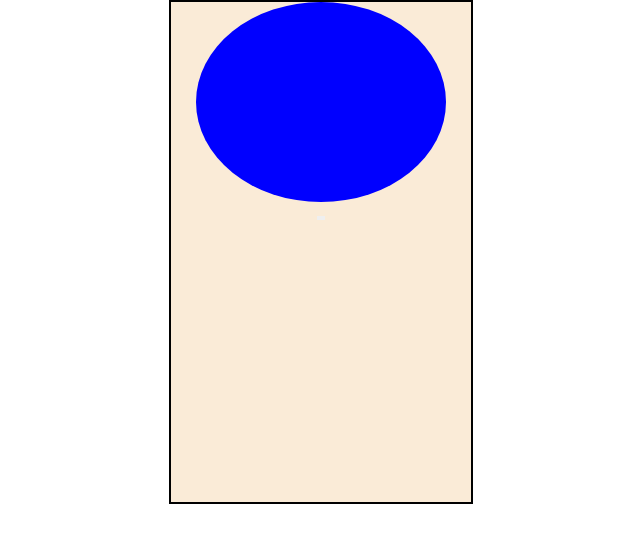
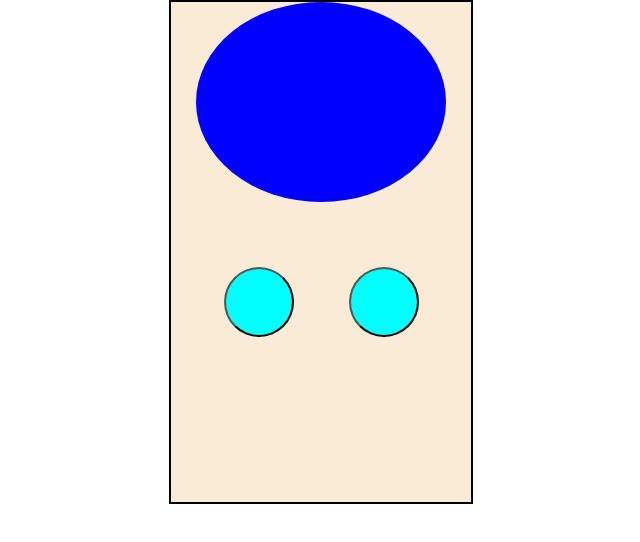
Before and after one commit to mbagher26/temperature, a React (Create React App) app: page / in a window 1280 px wide. Shown: the top 542 px of the page, without its empty margins (319-959 px from the left). Built offline with nearby package versions, Linux system fonts and the light colour scheme.

Commit message:
add two className named .button-container and button

```diff
--- a/src/App.css
+++ b/src/App.css
@@ -28,3 +28,20 @@
 .hot{
   background-color: red;
 }
+
+.button-container{
+  width: 250px;
+  height: 200px;
+  display: flex;
+  flex-direction: row;
+  justify-content: space-around;
+  align-items: center;
+}
+
+button{
+  width: 70px;
+  height: 70px;
+  border-radius: 50%;
+  font-size: xx-large;
+  background-color: aqua;
+}
```
